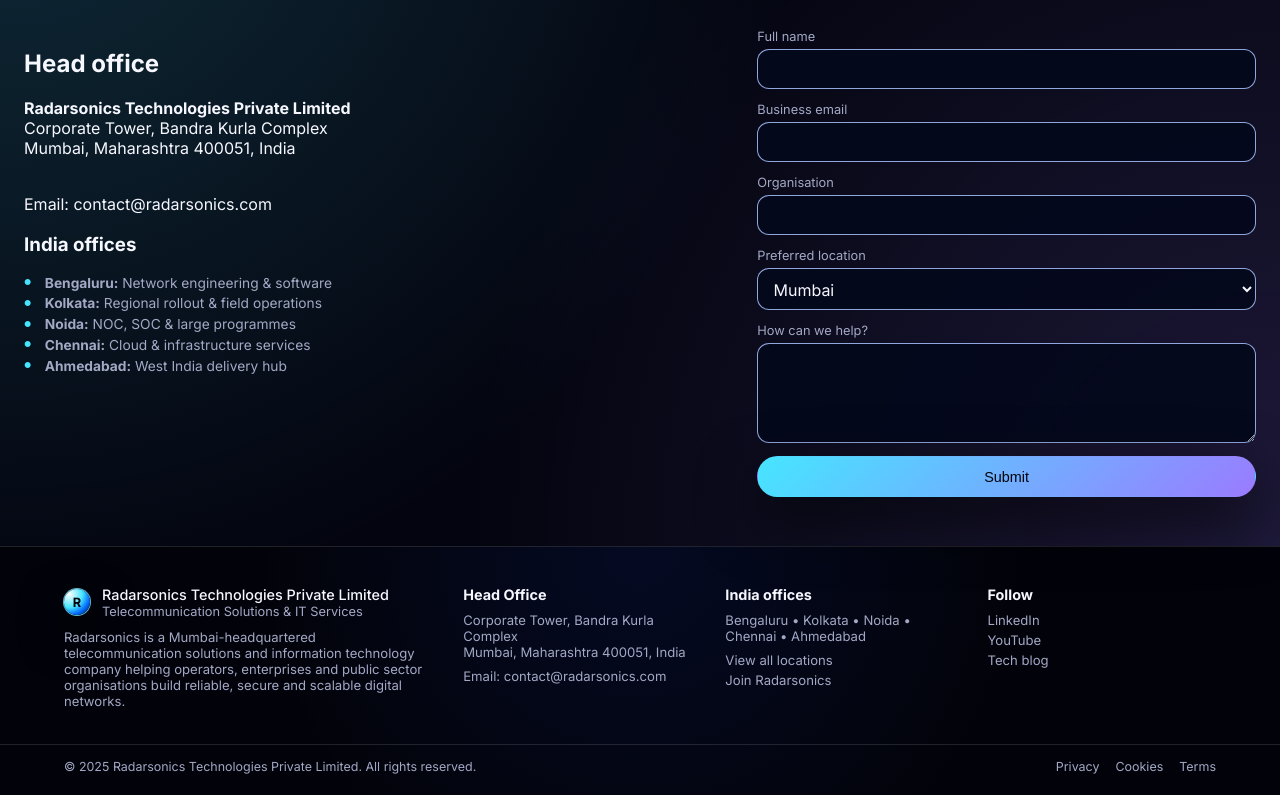
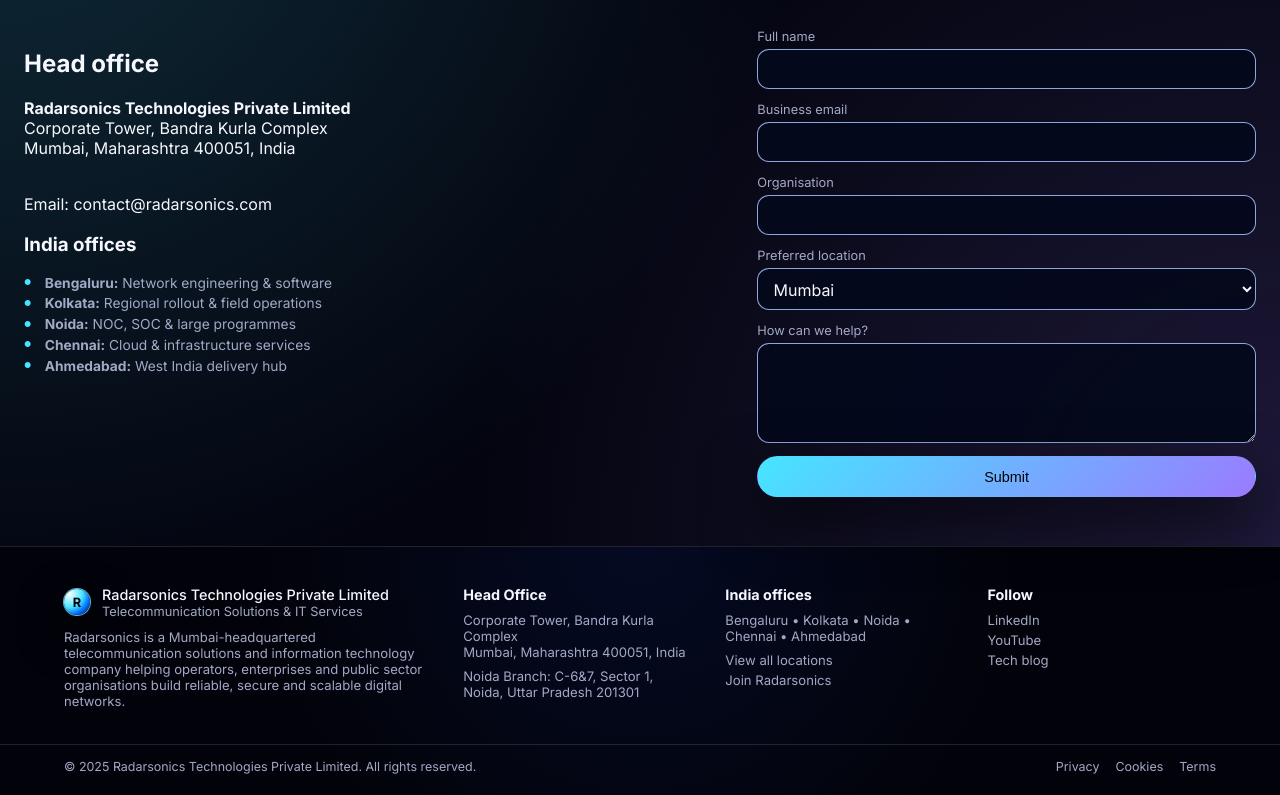
Before and after one commit to eurocongroupinc/radarsonics.github.io, a plain HTML site: page contact.html in a window 1280 px wide. Shown: the part 286-1081 px from the top of the page. Drawn offline with Linux system fonts and the light colour scheme.

Commit message:
Update contact.html

```diff
--- a/contact.html
+++ b/contact.html
@@ -151,7 +151,7 @@
               Mumbai, Maharashtra 400051, India
             </p>
             <p class="footer-text">
-              Email: contact@radarsonics.com<br />
+              Noida Branch: C-6&7, Sector 1, Noida, Uttar Pradesh 201301<br />
             </p>
           </div>
           <div>
```
